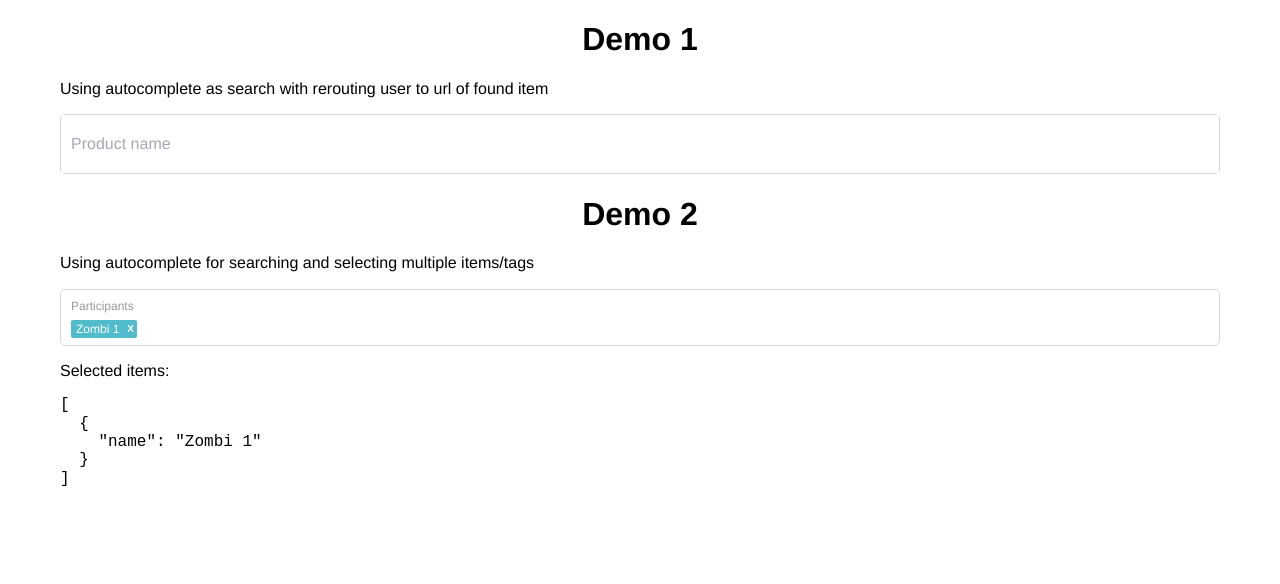
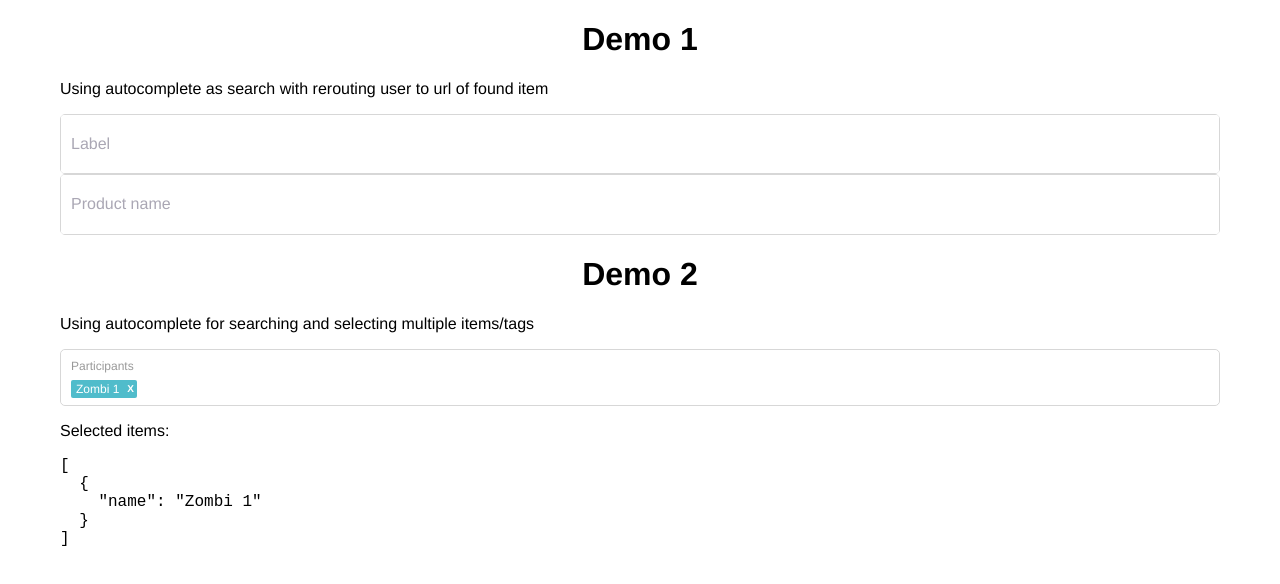
Before and after one commit to odyzeo/form-autocomplete, a Vue app: page / in a window 1280 px wide. Shown: the top 584 px of the page. Built offline with nearby package versions, Linux system fonts and the light colour scheme.

Commit message:
Add showOnFocus focus property

```diff
--- a/src/App.vue
+++ b/src/App.vue
@@ -9,6 +9,14 @@
             <p>Using autocomplete as search with rerouting user to url of found item</p>
 
             <form-autocomplete
+                :options="products"
+                :placeholder="'omg'"
+                option-key="name"
+                show-on-focus
+            >
+            </form-autocomplete>
+
+            <form-autocomplete
                 :limit-max-height="false"
                 :loading="isSearchLoading"
                 :option-key="'name'"
@@ -17,7 +25,6 @@
                 :clear-on-select="false"
                 :debounce="200"
                 @search-change="searchProduct"
-                @selected="openLink($event)"
             >
                 <template
                     #label
--- a/src/components/FormAutocomplete.vue
+++ b/src/components/FormAutocomplete.vue
@@ -234,6 +234,10 @@ export default {
             type: Number,
             default: 0,
         },
+        showOnFocus: {
+            type: Boolean,
+            default: false,
+        },
     },
     data() {
         let query = '';
@@ -303,6 +307,9 @@ export default {
             return this.hasData && this.isEmpty;
         },
         showDropdown() {
+            if (this.showOnFocus) {
+                return this.focus;
+            }
             return this.focus && ((this.hasItems && !this.isEmpty) || this.canShowAllData);
         },
         showNoResults() {
@@ -380,6 +387,10 @@ export default {
         onFocus() {
             this.focus = true;
 
+            if (this.showOnFocus) {
+                this.onInput();
+            }
+
             if (!this.closeOnSelect) {
                 document.addEventListener('click', this.offClick);
             }
@@ -387,7 +398,7 @@ export default {
         onBlur() {
             this.reset();
 
-            if (this.clearOnSelect) {
+            if (this.tags && this.clearOnSelect) {
                 this.clear();
             }
 
```
Also changed, not shown: 1 other file (tests, documents, lock files or other folders).
